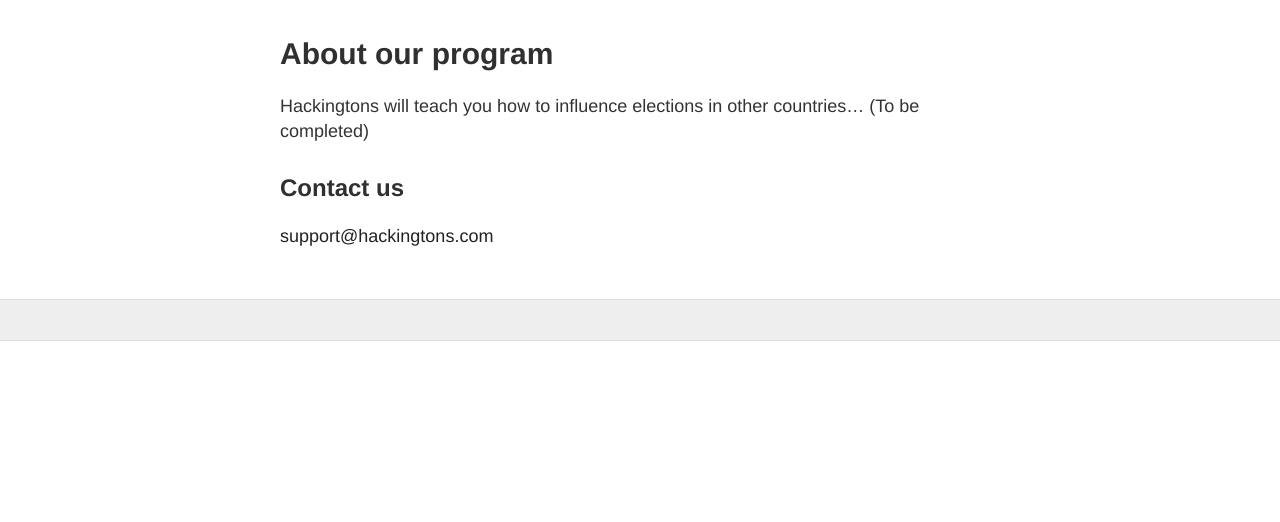
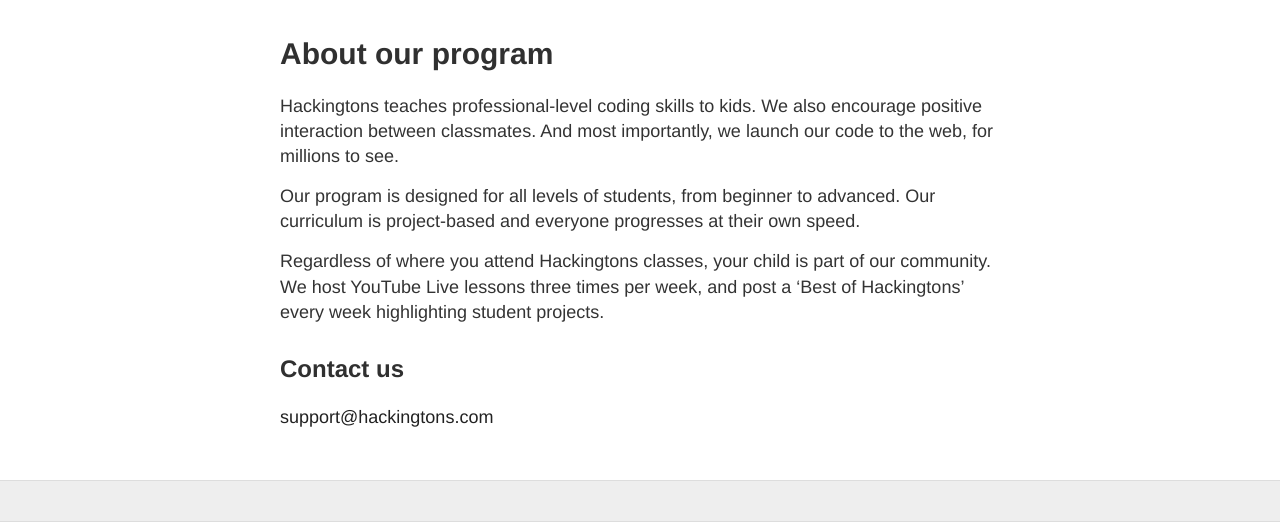
Before and after one commit to scroft001/HomeschoolBlog, a Jekyll site: the page built from HomeSchoolCodersBlog/about.md, in a window 1280 px wide. Shown: the part 501-1023 px from the top of the page. Built offline with Jekyll 4.4.1, drawn with Linux system fonts in a browser that asks for light colours; nearby versions of some CDN libraries; before the commit the page ends 900 px from its top, so only the background shows below that.

Commit message:
Updated about page

```diff
--- a/HomeSchoolCodersBlog/about.md
+++ b/HomeSchoolCodersBlog/about.md
@@ -4,8 +4,11 @@
 permalink: /about/
 ---
 
-Hackingtons will teach you how to influence elections in other countries...
-(To be completed)
+Hackingtons teaches professional-level coding skills to kids. We also encourage positive interaction between classmates. And most importantly, we launch our code to the web, for millions to see.
+
+Our program is designed for all levels of students, from beginner to advanced. Our curriculum is project-based and everyone progresses at their own speed.
+
+Regardless of where you attend Hackingtons classes, your child is part of our community. We host YouTube Live lessons three times per week, and post a 'Best of Hackingtons' every week highlighting student projects.
 
 ## Contact us
 
--- a/HomeSchoolCodersBlog/index.html
+++ b/HomeSchoolCodersBlog/index.html
@@ -33,7 +33,7 @@
         </ul>
 
         <h2>What We Teach</h2>
-        <p>At Hackingtons we focus on web based learning, teaching HTML, CSS, and JavaScript. These are very visual languages that allow the students to instantly see the changes they are making. They are also the foundation for everything that is built on the web. JavaScript is the most popular scripting language on the web offering the students a quick way to add interactivity to their site and powerful enough to add pro-level features. We even use JavaScript to teach video game development, building games they can share with their friends.</p>
+        <p>At Hackingtons we focus on web based learning, teaching HTML, CSS, and JavaScript. These are very visual languages that allow the students to instantly see the changes they are making. They are also the foundation for everything that is built on the web. JavaScript is the most popular scripting language on the web offering the students a quick way to add interactivity to their site and powerful enough to add pro-level features. We even use JavaScript to teach video game development, building games they can share with their friends. JavaScript is very similar to Python and Java. Most students can easily transfer their coding skills between different languages.</p>
 
         <h2>Project Based Learning </h2>
           <p>
```
